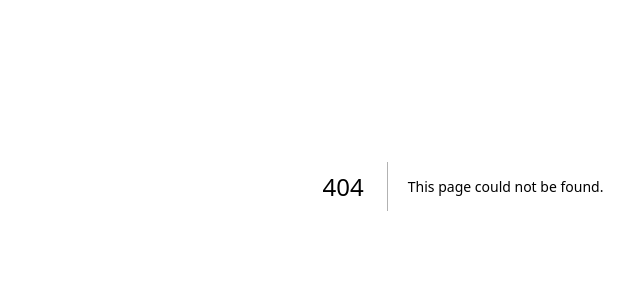
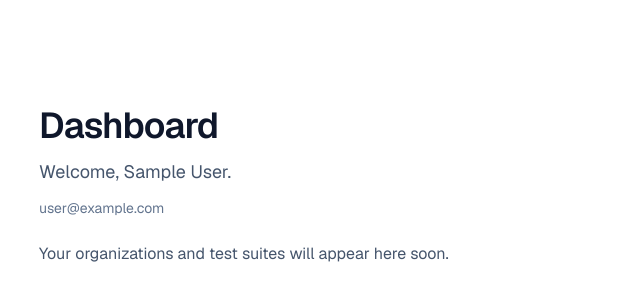
Before and after one commit to agynio/testllm, a Next.js app: page /dashboard in a window 1280 px wide. Before the commit this address had no page. Shown: the part 214-514 px from the top of the page, without its empty margins (177-817 px from the left). Built offline with nearby package versions, Linux system fonts and the light colour scheme; no server answers; sample sign-in values are in the browser's storage.

Commit message:
Skip intermediate sign-in page (#12)
* feat: add auth-aware home cta

* feat: add dashboard landing page

* fix: guard dashboard access

```diff
--- /dev/null
+++ b/src/app/dashboard/page.tsx
@@ -0,0 +1,33 @@
+import { redirect } from "next/navigation";
+import { auth } from "@/auth";
+
+export default async function DashboardPage() {
+  const session = await auth();
+  if (!session) {
+    redirect("/");
+  }
+
+  const userName = session.user.name;
+  const userEmail = session.user.email;
+
+  return (
+    <div className="flex min-h-screen flex-col bg-white text-slate-900 dark:bg-slate-950 dark:text-slate-100">
+      <main className="mx-auto flex w-full max-w-4xl flex-1 flex-col justify-center gap-6 px-6 py-24 font-sans">
+        <header className="space-y-3">
+          <h1 className="text-3xl font-semibold tracking-tight sm:text-4xl">
+            Dashboard
+          </h1>
+          <p className="text-lg text-slate-600 dark:text-slate-300">
+            Welcome, {userName}.
+          </p>
+          <p className="text-sm text-slate-500 dark:text-slate-400">
+            {userEmail}
+          </p>
+        </header>
+        <section className="text-base text-slate-600 dark:text-slate-300">
+          Your organizations and test suites will appear here soon.
+        </section>
+      </main>
+    </div>
+  );
+}
--- a/src/app/page.tsx
+++ b/src/app/page.tsx
@@ -1,6 +1,15 @@
 import Link from "next/link";
+import { auth, signIn } from "@/auth";
 
-export default function Home() {
+export default async function Home() {
+  const session = await auth();
+  const ctaClassName =
+    "inline-flex items-center justify-center rounded-full bg-slate-900 px-6 py-3 text-sm font-semibold text-white transition hover:bg-slate-800 dark:bg-slate-100 dark:text-slate-900 dark:hover:bg-white";
+  const signInAction = async () => {
+    "use server";
+    await signIn("oidc");
+  };
+
   return (
     <div className="flex min-h-screen flex-col bg-white text-slate-900 dark:bg-slate-950 dark:text-slate-100">
       <main className="mx-auto flex w-full max-w-4xl flex-1 flex-col justify-center gap-10 px-6 py-24 font-sans sm:gap-12">
@@ -38,12 +47,23 @@ export default function Home() {
             behavior every time.
           </p>
           <div className="pt-2">
-            <Link
-              className="inline-flex items-center justify-center rounded-full bg-slate-900 px-6 py-3 text-sm font-semibold text-white transition hover:bg-slate-800 dark:bg-slate-100 dark:text-slate-900 dark:hover:bg-white"
-              href="/api/auth/signin"
-            >
-              Sign In
-            </Link>
+            {session ? (
+              <Link
+                className={ctaClassName}
+                href="/dashboard"
+              >
+                Get Started
+              </Link>
+            ) : (
+              <form action={signInAction}>
+                <button
+                  className={ctaClassName}
+                  type="submit"
+                >
+                  Sign In
+                </button>
+              </form>
+            )}
           </div>
         </section>
       </main>
```
